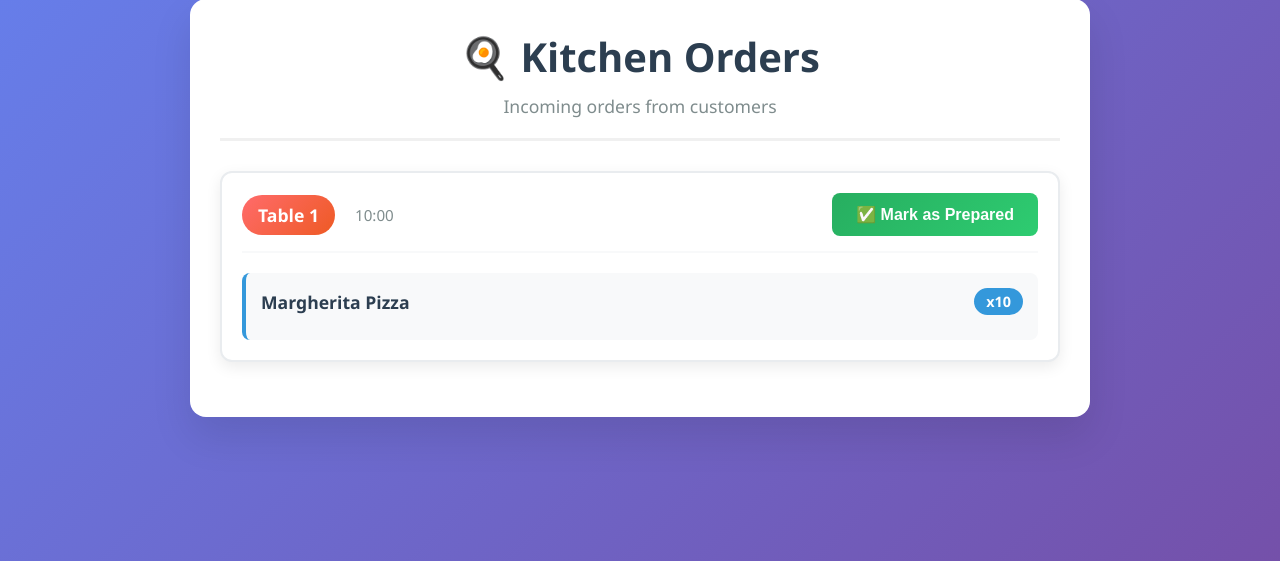
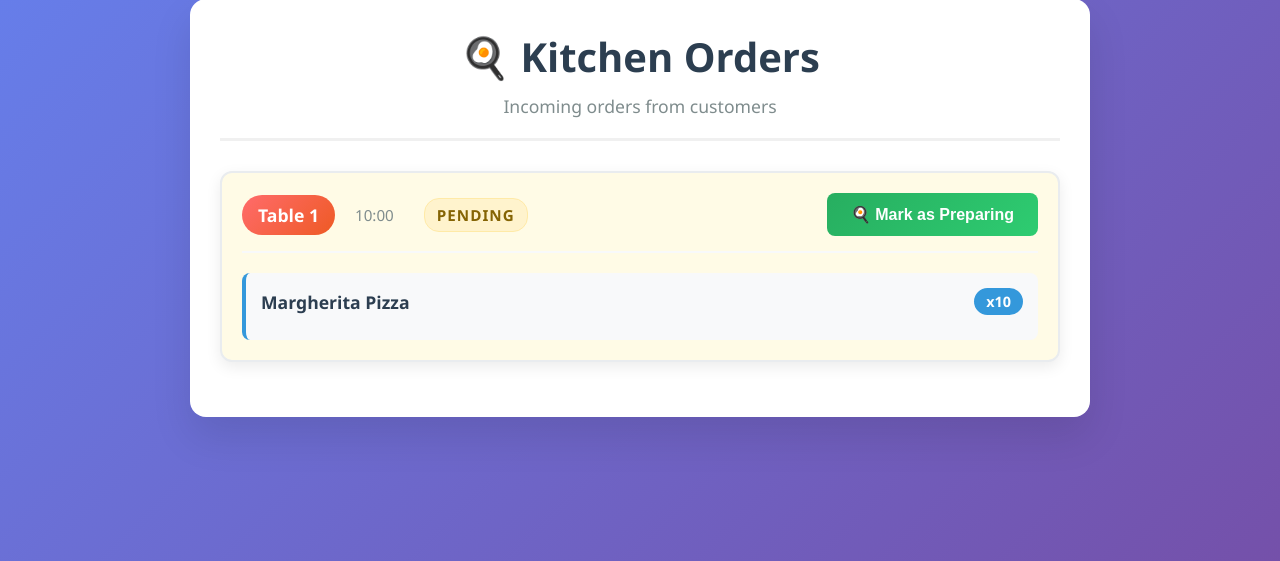
Before and after one commit to agate17/qr-ordering, a PHP site: page /kitchen.php in a window 1280 px wide. Shown: the part 21-582 px from the top of the page. Run offline with PHP 8.4, Linux system fonts and the light colour scheme; data comes from the database, SQL or seed files in the repository; tables that the repository leaves empty hold one stand-in row (values such as "Sample post").

Commit message:
pasutijuma statuss virtuves sadala

```diff
--- a/public/kitchen.php
+++ b/public/kitchen.php
@@ -1,7 +1,14 @@
 <?php
 require_once __DIR__ . '/../includes/db.php';
 
-// Handle mark as prepared - must be at the top before any output
+// Handle mark as preparing
+if ($_SERVER['REQUEST_METHOD'] === 'POST' && isset($_POST['mark_preparing'])) {
+    $oid = intval($_POST['mark_preparing']);
+    update_order_status($oid, 'preparing');
+    header('Location: kitchen.php');
+    exit;
+}
+// Handle mark as prepared
 if ($_SERVER['REQUEST_METHOD'] === 'POST' && isset($_POST['mark_prepared'])) {
     $oid = intval($_POST['mark_prepared']);
     update_order_status($oid, 'prepared');
@@ -9,8 +16,12 @@ if ($_SERVER['REQUEST_METHOD'] === 'POST' && isset($_POST['mark_prepared'])) {
     exit;
 }
 
-$orders = get_orders('pending');
+// Show all orders that are not paid, done, or prepared
+$orders = get_orders();
 $menu = get_menu_items();
+$kitchen_orders = array_filter($orders, function($o) {
+    return in_array($o['status'], ['pending', 'preparing']);
+});
 ?>
 <!DOCTYPE html>
 <html lang="en">
@@ -226,23 +237,40 @@ $menu = get_menu_items();
         <div class="subtitle">Incoming orders from customers</div>
     </div>
 
-    <?php if (empty($orders)): ?>
+    <?php if (empty($kitchen_orders)): ?>
         <div class="empty">
             <div class="empty-icon">🍽️</div>
             <div>No pending orders at the moment.</div>
             <div style="font-size: 0.9em; margin-top: 10px; color: #95a5a6;">Orders will appear here automatically.</div>
         </div>
     <?php else: ?>
-        <?php foreach ($orders as $order): ?>
-            <div class="order">
+        <?php foreach ($kitchen_orders as $order): ?>
+            <div class="order" style="background:
+                <?php if ($order['status'] === 'pending') echo '#fffbe6';
+                elseif ($order['status'] === 'preparing') echo '#e6f7ff';
+                else echo '#fff'; ?>;">
                 <div class="order-header">
                     <div class="order-info">
                         <div class="table-number">Table <?php echo $order['table_id']; ?></div>
                         <div class="order-time"><?php echo date('H:i', strtotime($order['created_at'])); ?></div>
+                        <span class="status-badge status-<?php echo $order['status']; ?>" style="margin-left:10px; padding: 6px 12px; border-radius: 15px; font-weight: 600; font-size: 0.95em; text-transform: uppercase; letter-spacing: 1px; background: <?php
+                             if ($order['status'] === 'pending') echo '#fff3cd; color: #856404; border: 1px solid #ffeaa7;';
+                             elseif ($order['status'] === 'preparing') echo '#d1ecf1; color: #0c5460; border: 1px solid #bee5eb;';
+                             else echo '#d4edda; color: #155724; border: 1px solid #c3e6cb;';
+                         ?>">
+                             <?php echo ucfirst($order['status']); ?>
+                         </span>
                     </div>
                     <form method="post" action="kitchen.php" style="margin:0;">
-                        <input type="hidden" name="mark_prepared" value="<?php echo $order['id']; ?>">
-                        <button class="btn" type="submit">✅ Mark as Prepared</button>
+                        <?php if ($order['status'] === 'pending'): ?>
+                            <input type="hidden" name="mark_preparing" value="<?php echo $order['id']; ?>">
+                            <button class="btn" type="submit">🍳 Mark as Preparing</button>
+                        <?php elseif ($order['status'] === 'preparing'): ?>
+                            <input type="hidden" name="mark_prepared" value="<?php echo $order['id']; ?>">
+                            <button class="btn" type="submit">✅ Mark as Prepared</button>
+                        <?php else: ?>
+                            <button class="btn" type="button" disabled>✔ Ready</button>
+                        <?php endif; ?>
                     </form>
                 </div>
 
```
Also changed, not shown: 1 other file.
